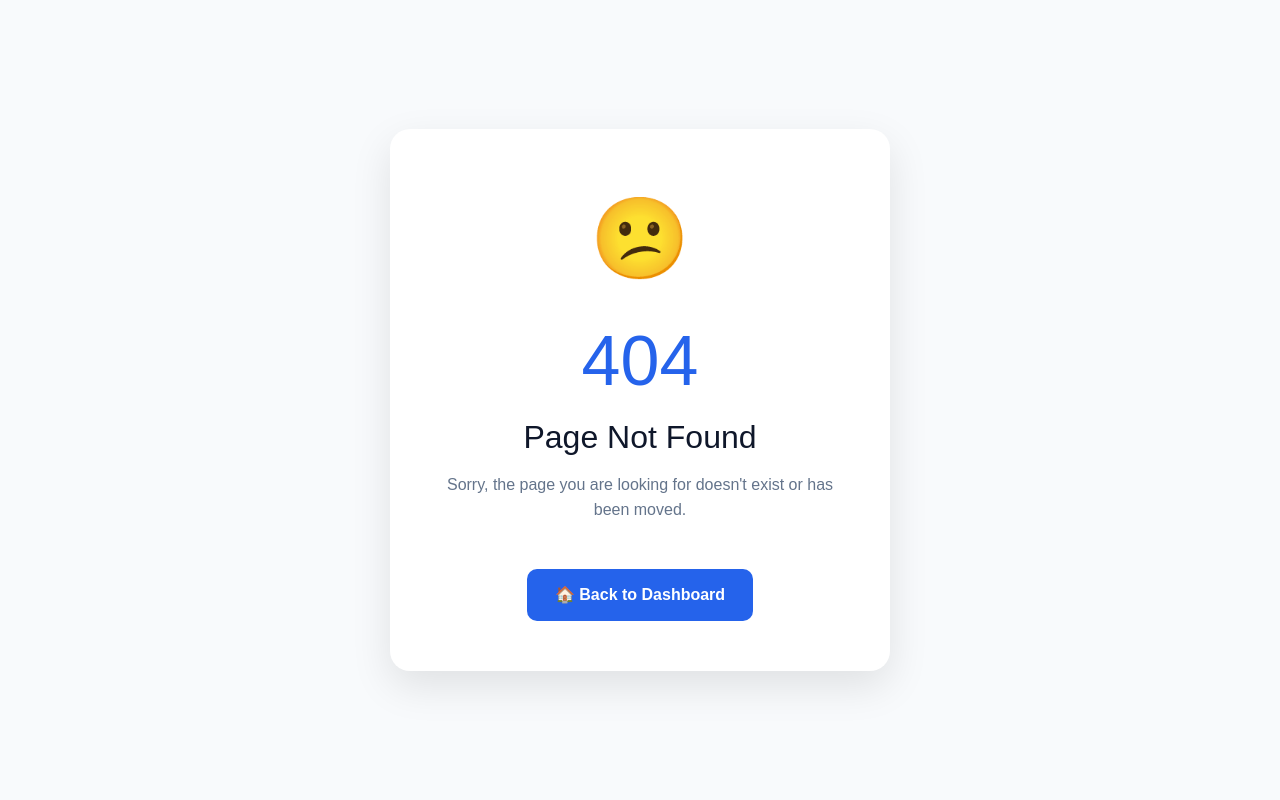
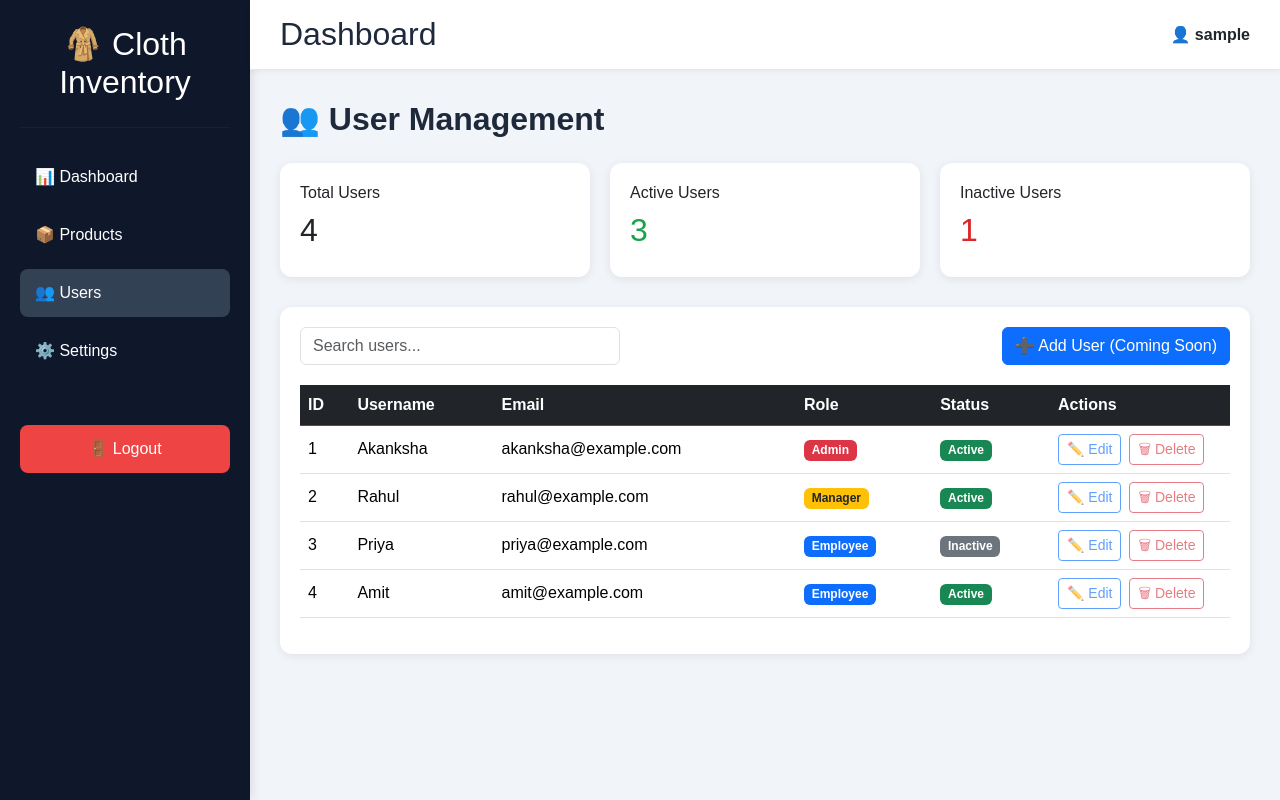
Before and after one commit to akankshaakhaire-cloud/fullstack-portfolio, a React (Vite) app in the folder frontend/: page /users in a window 1280 px wide. Before the commit this address had no page. Built offline with nearby package versions, Linux system fonts and the light colour scheme; sample sign-in values are in the browser's storage.

Commit message:
Add Users and Settings pages

```diff
--- /dev/null
+++ b/frontend/src/pages/Settings.tsx
@@ -0,0 +1,10 @@
+const Settings = () => {
+  return (
+    <div>
+      <h2>⚙️ Settings</h2>
+      <p>Settings page coming soon...</p>
+    </div>
+  );
+};
+
+export default Settings;
--- /dev/null
+++ b/frontend/src/pages/Users.tsx
@@ -0,0 +1,217 @@
+import { useMemo, useState } from "react";
+
+interface User {
+  id: number;
+  username: string;
+  email: string;
+  role: "Admin" | "Manager" | "Employee";
+  status: "Active" | "Inactive";
+}
+
+const Users = () => {
+  const [search, setSearch] = useState("");
+
+  const users: User[] = [
+    {
+      id: 1,
+      username: "Akanksha",
+      email: "akanksha@example.com",
+      role: "Admin",
+      status: "Active",
+    },
+    {
+      id: 2,
+      username: "Rahul",
+      email: "rahul@example.com",
+      role: "Manager",
+      status: "Active",
+    },
+    {
+      id: 3,
+      username: "Priya",
+      email: "priya@example.com",
+      role: "Employee",
+      status: "Inactive",
+    },
+    {
+      id: 4,
+      username: "Amit",
+      email: "amit@example.com",
+      role: "Employee",
+      status: "Active",
+    },
+  ];
+
+  const filteredUsers = useMemo(() => {
+    return users.filter(
+      (user) =>
+        user.username.toLowerCase().includes(search.toLowerCase()) ||
+        user.email.toLowerCase().includes(search.toLowerCase()) ||
+        user.role.toLowerCase().includes(search.toLowerCase())
+    );
+  }, [search]);
+
+  const totalUsers = users.length;
+  const activeUsers = users.filter((u) => u.status === "Active").length;
+  const inactiveUsers = users.filter((u) => u.status === "Inactive").length;
+
+  const cardStyle: React.CSSProperties = {
+    background: "#fff",
+    borderRadius: "12px",
+    padding: "20px",
+    boxShadow: "0 2px 10px rgba(0,0,0,0.08)",
+    flex: 1,
+    minWidth: "220px",
+  };
+
+  return (
+    <div>
+      <h2
+        style={{
+          marginBottom: "25px",
+          color: "#1e293b",
+          fontWeight: "bold",
+        }}
+      >
+        👥 User Management
+      </h2>
+
+      <div
+        style={{
+          display: "flex",
+          gap: "20px",
+          flexWrap: "wrap",
+          marginBottom: "30px",
+        }}
+      >
+        <div style={cardStyle}>
+          <h6>Total Users</h6>
+          <h2>{totalUsers}</h2>
+        </div>
+
+        <div style={cardStyle}>
+          <h6>Active Users</h6>
+          <h2 style={{ color: "#16a34a" }}>{activeUsers}</h2>
+        </div>
+
+        <div style={cardStyle}>
+          <h6>Inactive Users</h6>
+          <h2 style={{ color: "#dc2626" }}>{inactiveUsers}</h2>
+        </div>
+      </div>
+
+      <div
+        style={{
+          background: "#fff",
+          borderRadius: "12px",
+          padding: "20px",
+          boxShadow: "0 2px 10px rgba(0,0,0,0.08)",
+        }}
+      >
+        <div
+          style={{
+            display: "flex",
+            justifyContent: "space-between",
+            alignItems: "center",
+            marginBottom: "20px",
+            flexWrap: "wrap",
+            gap: "15px",
+          }}
+        >
+          <input
+            type="text"
+            placeholder="Search users..."
+            value={search}
+            onChange={(e) => setSearch(e.target.value)}
+            className="form-control"
+            style={{ maxWidth: "320px" }}
+          />
+
+          <button className="btn btn-primary">
+            ➕ Add User (Coming Soon)
+          </button>
+        </div>        <div className="table-responsive">
+          <table className="table table-hover align-middle">
+            <thead className="table-dark">
+              <tr>
+                <th>ID</th>
+                <th>Username</th>
+                <th>Email</th>
+                <th>Role</th>
+                <th>Status</th>
+                <th style={{ width: "180px" }}>Actions</th>
+              </tr>
+            </thead>
+
+            <tbody>
+              {filteredUsers.length > 0 ? (
+                filteredUsers.map((user) => (
+                  <tr key={user.id}>
+                    <td>{user.id}</td>
+
+                    <td>{user.username}</td>
+
+                    <td>{user.email}</td>
+
+                    <td>
+                      <span
+                        className={`badge ${
+                          user.role === "Admin"
+                            ? "bg-danger"
+                            : user.role === "Manager"
+                            ? "bg-warning text-dark"
+                            : "bg-primary"
+                        }`}
+                      >
+                        {user.role}
+                      </span>
+                    </td>
+
+                    <td>
+                      <span
+                        className={`badge ${
+                          user.status === "Active"
+                            ? "bg-success"
+                            : "bg-secondary"
+                        }`}
+                      >
+                        {user.status}
+                      </span>
+                    </td>
+
+                    <td>
+                      <button
+                        className="btn btn-sm btn-outline-primary me-2"
+                        disabled
+                      >
+                        ✏️ Edit
+                      </button>
+
+                      <button
+                        className="btn btn-sm btn-outline-danger"
+                        disabled
+                      >
+                        🗑 Delete
+                      </button>
+                    </td>
+                  </tr>
+                ))
+              ) : (
+                <tr>
+                  <td
+                    colSpan={6}
+                    className="text-center text-muted py-4"
+                  >
+                    No users found.
+                  </td>
+                </tr>
+              )}
+            </tbody>
+          </table>
+        </div>
+      </div>
+    </div>
+  );
+};
+
+export default Users;
--- a/frontend/src/routes/AppRoutes.tsx
+++ b/frontend/src/routes/AppRoutes.tsx
@@ -4,6 +4,8 @@ import Login from "../pages/Login";
 import Register from "../pages/Register";
 import Dashboard from "../pages/Dashboard";
 import Products from "../pages/Products";
+import Users from "../pages/Users";
+import Settings from "../pages/Settings";
 import NotFound from "../pages/NotFound";
 
 import MainLayout from "../layouts/MainLayout";
@@ -24,6 +26,8 @@ function AppRoutes() {
         <Route element={<MainLayout />}>
           <Route path="/dashboard" element={<Dashboard />} />
           <Route path="/products" element={<Products />} />
+          <Route path="/users" element={<Users />} />
+          <Route path="/settings" element={<Settings />} />
         </Route>
       </Route>
 
```
